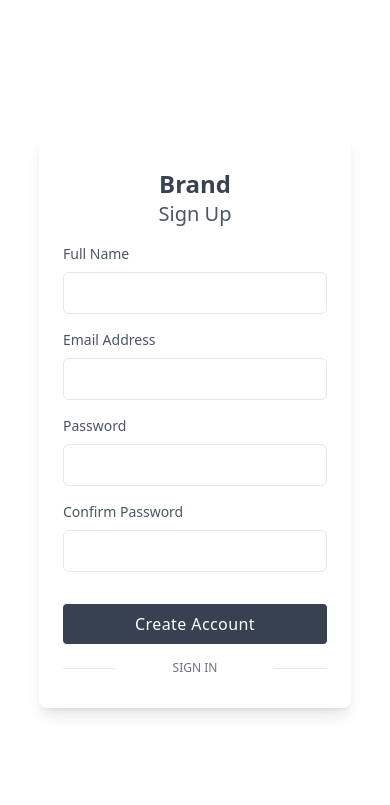
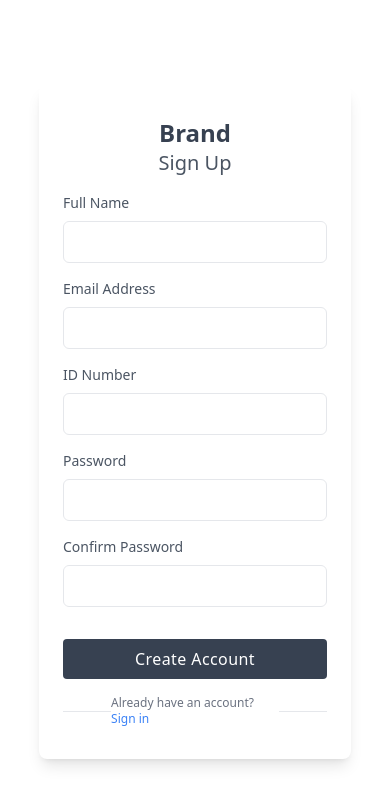
Before and after one commit to nonwiz0/studentprofile, a Django app: page /register in a window 390 px wide. Shown: the top 805 px of the page. Run offline with Django 3.2, Linux system fonts and the light colour scheme; some libraries are stand-ins or nearby versions.

Commit message:
Update sign up

```diff
--- a/spapp/templates/authentication/register.html
+++ b/spapp/templates/authentication/register.html
@@ -3,7 +3,8 @@
 {% block content %}
 
 
-<div class="flex w-4/5 md:w-3/5 mx-auto overflow-hidden bg-white rounded-lg shadow-lg ">
+<form class="flex w-4/5 md:w-3/5 mx-auto overflow-hidden bg-white rounded-lg shadow-lg" method="POST">
+{% csrf_token %}
 	<div class="hidden bg-cover lg:block lg:w-1/2" style="background-image:url('https://images.unsplash.com/photo-1606660265514-358ebbadc80d?ixid=MXwxMjA3fDB8MHxwaG90by1wYWdlfHx8fGVufDB8fHw%3D&ixlib=rb-1.2.1&auto=format&fit=crop&w=1575&q=80')"></div>
 
 	<div class="w-full px-6 py-8 md:px-8 lg:w-1/2">
@@ -13,22 +14,27 @@
 
 		<div class="mt-4">
 			<label class="block mb-2 text-sm font-medium text-gray-600 " for="fullname">Full Name</label>
-			<input id="fullname" class="block w-full px-4 py-2 text-gray-700 bg-white border rounded-md    focus:border-blue-500  focus:outline-none focus:ring" type="email">
+			<input id="fullname" class="block w-full px-4 py-2 text-gray-700 bg-white border rounded-md focus:border-blue-500  focus:outline-none focus:ring" type="text" name="full_name">
 		</div>
 
 		<div class="mt-4">
 			<label class="block mb-2 text-sm font-medium text-gray-600 " for="LoggingEmailAddress">Email Address</label>
-			<input id="LoggingEmailAddress" class="block w-full px-4 py-2 text-gray-700 bg-white border rounded-md    focus:border-blue-500  focus:outline-none focus:ring" type="email">
+			<input id="LoggingEmailAddress" class="block w-full px-4 py-2 text-gray-700 bg-white border rounded-md    focus:border-blue-500  focus:outline-none focus:ring" type="email" name="email">
 		</div>
+		<div class="mt-4">
+			<label class="block mb-2 text-sm font-medium text-gray-600 " for="id_number">ID Number</label>
+			<input id="id_number" class="block w-full px-4 py-2 text-gray-700 bg-white border rounded-md focus:border-blue-500  focus:outline-none focus:ring" type="text" name="id_number">
+		</div>
+
 
 		<div class="mt-4">
 			<label class="block mb-2 text-sm font-medium text-gray-600 " for="loggingPassword">Password</label>
-			<input id="loggingPassword" class="block w-full px-4 py-2 text-gray-700 bg-white border rounded-md    focus:border-blue-500  focus:outline-none focus:ring" type="password">
+			<input id="loggingPassword" class="block w-full px-4 py-2 text-gray-700 bg-white border rounded-md    focus:border-blue-500  focus:outline-none focus:ring" type="password" name="password">
 		</div>
 
 		<div class="mt-4">
 			<label class="block mb-2 text-sm font-medium text-gray-600 " for="confirmPassword">Confirm Password</label>
-			<input id="confirmPassword" class="block w-full px-4 py-2 text-gray-700 bg-white border rounded-md    focus:border-blue-500  focus:outline-none focus:ring" type="password">
+			<input id="confirmPassword" class="block w-full px-4 py-2 text-gray-700 bg-white border rounded-md    focus:border-blue-500  focus:outline-none focus:ring" type="password" name="password1">
 		</div>
 
 		<div class="mt-8">
@@ -42,12 +48,12 @@
 		<div class="flex items-center justify-between mt-4">
 			<span class="w-1/5 border-b  md:w-1/4"></span>
 
-			<a href="{% url 'spapp:login' %}" class="text-xs text-gray-500 uppercase  hover:underline">sign in</a>
+			<a href="{% url 'spapp:login' %}" class="text-xs text-gray-500   hover:underline">Already have an account? <span class="text-blue-500">Sign in</span></a>
 
 			<span class="w-1/5 border-b  md:w-1/4"></span>
 		</div>
 	</div>
-  </div>
+  </form>
 
 
 {% endblock %}
--- a/spapp/templates/spapp/profile.html
+++ b/spapp/templates/spapp/profile.html
@@ -18,7 +18,7 @@
 </div>
 
 <section class="w-full max-w-4xl px-6 py-4 mx-auto bg-lightGrey rounded-md shadow-md ">
-    <h2 class="text-3xl font-semibold text-center text-primary ">John Doe    <a href="{% url 'spapp:setting' %}"><span class="text-sm text-tertinary hover:text-secondary">Edit Profile</span></a></h2>
+    <h2 class="text-3xl font-semibold text-center text-primary ">{{ user.first_name }} {{ user.last_name }}  <a href="{% url 'spapp:setting' %}"><span class="text-sm text-tertinary hover:text-secondary">Edit Profile</span></a></h2>
     <p class="mt-3 text-center text-primary ">What are you intersts and  hobbies testttt</p>
 
     <div class="grid grid-cols-1 gap-0 mt-6 sm:grid-cols-2 md:grid-cols-2">
@@ -36,7 +36,7 @@
                 <path d="M18 8.118l-8 4-8-4V14a2 2 0 002 2h12a2 2 0 002-2V8.118z" />
             </svg>
 
-            <span class="mt-2">dan@example.com</span>
+            <span class="mt-2">{{ user.email }} </span>
         </a>
     </div>
 
```
Also changed, not shown: spapp/models.py (+7 -8 lines), spapp/migrations/0003_alter_student_date_of_birth.py (added), spapp/migrations/0004_alter_student_date_of_birth.py (added), spapp/migrations/0005_auto_20211121_0344.py (added), spapp/migrations/0006_remove_academicrecognition_activity_type.py (added).
